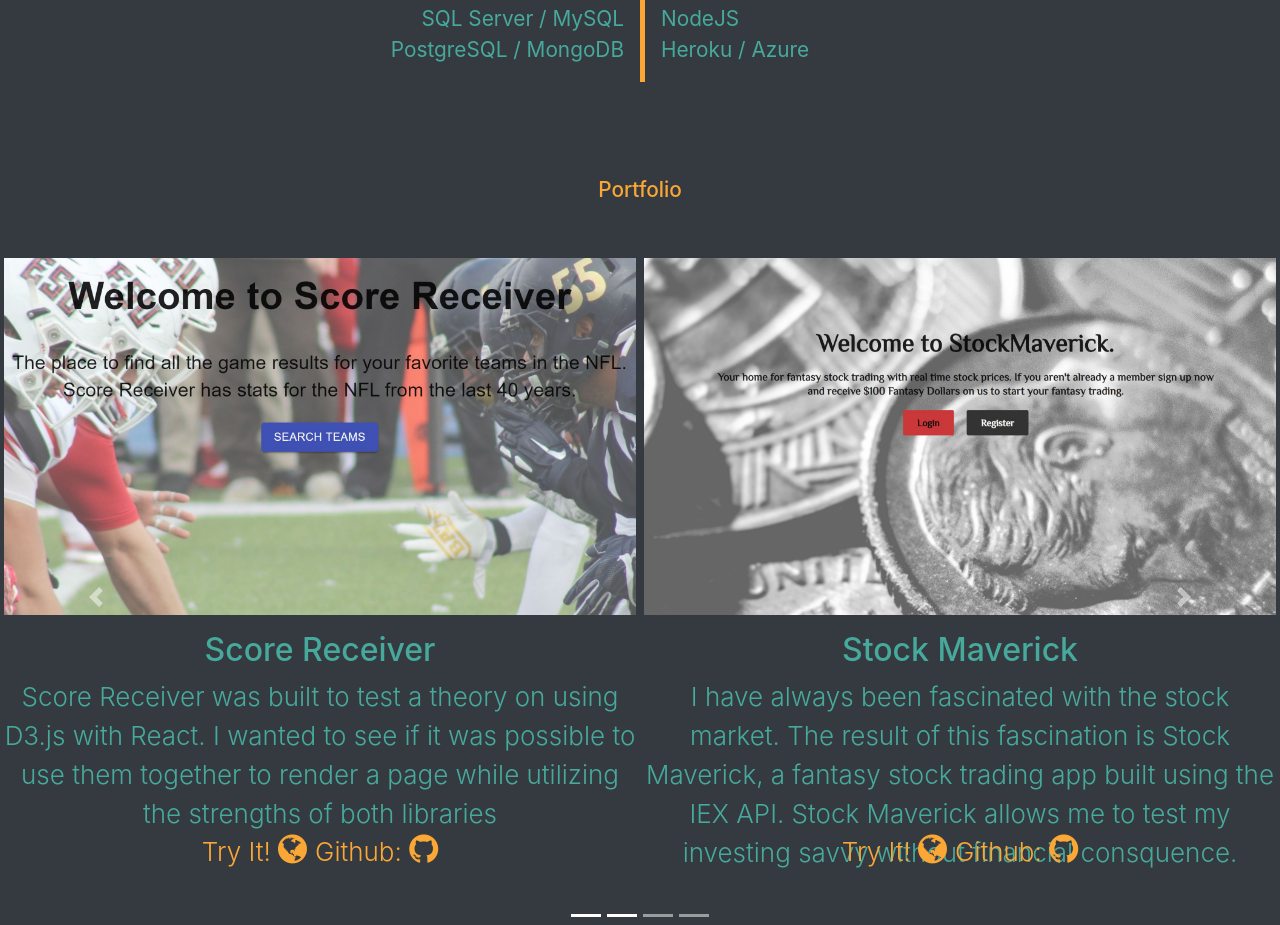
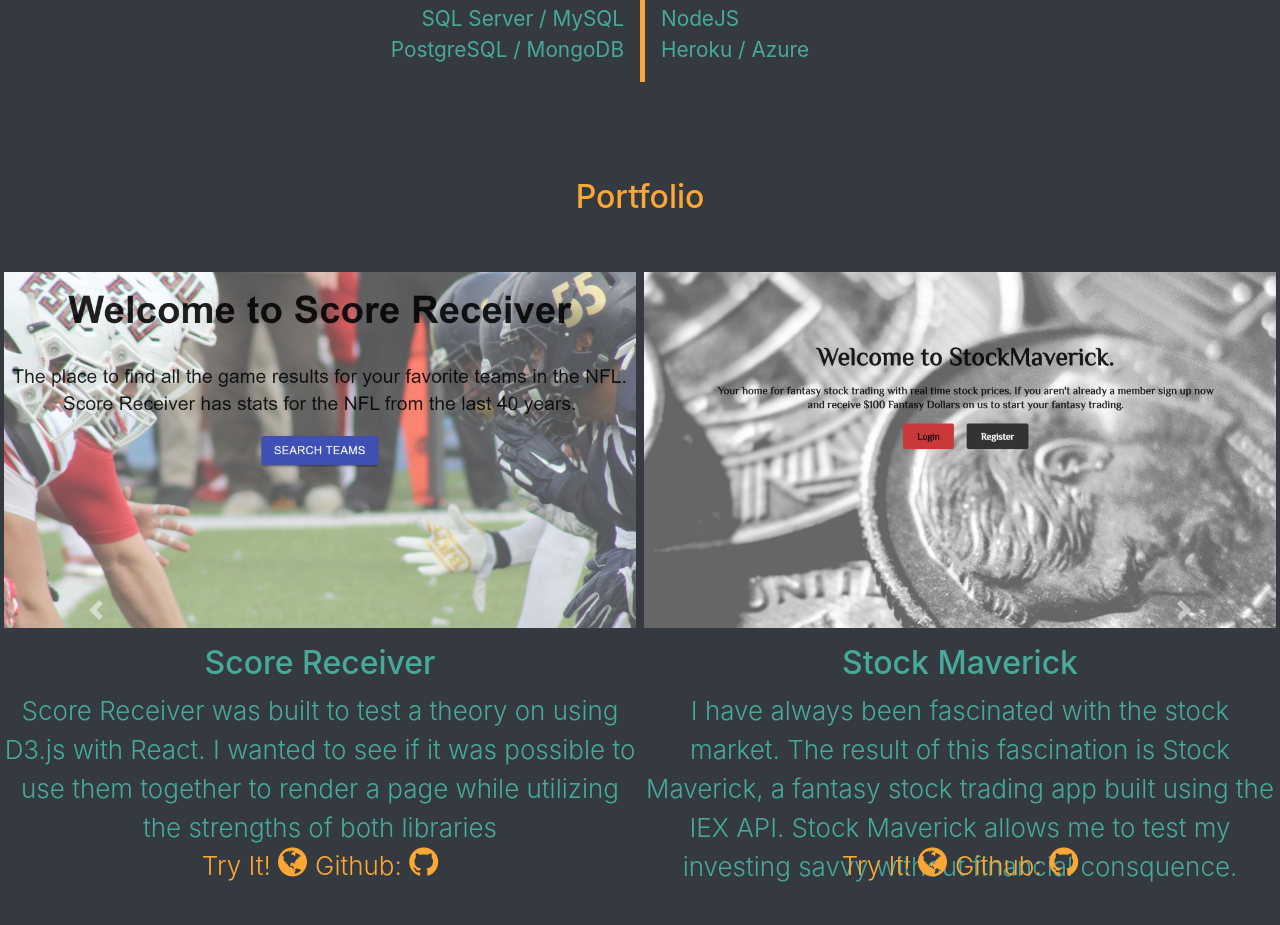
Before and after one commit to Rmckays/newWebsiteAngular, an Angular app: page / in a window 1280 px wide. Shown: the part 840-1765 px from the top of the page. Built offline with nearby package versions, Linux system fonts and the light colour scheme.

Commit message:
Refactor styling errors and navigation.

```diff
--- a/src/app/navigation/navigation.component.html
+++ b/src/app/navigation/navigation.component.html
@@ -19,7 +19,7 @@
           <a class="p-2 text-dark text-dark font-weight-bold nav-link text-right" href="https://rustynsimmons.com/#portfolio">Portfolio</a>
         </li>
         <li class="nav-item">
-          <a class="p-2 text-dark text-dark font-weight-bold nav-link text-right" href="https://rustynsimmons.com0/#about">About</a>
+          <a class="p-2 text-dark text-dark font-weight-bold nav-link text-right" href="https://rustynsimmons.com/#about">About</a>
         </li>
       </ul>
     </div>
--- a/src/app/portfolio/portfolio.component.html
+++ b/src/app/portfolio/portfolio.component.html
@@ -1,5 +1,5 @@
 <div class="container">
-  <h2 class="text-orange col-12 m-auto py-5" id="portfolio">Portfolio</h2>
+  <h2 class="text-orange-header col-12 m-auto py-5" id="portfolio">Portfolio</h2>
 </div>
 <carousel
   [itemsPerSlide]="slidesPerPage"
--- a/src/app/portfolio/portfolio.component.scss
+++ b/src/app/portfolio/portfolio.component.scss
@@ -10,6 +10,12 @@
   text-align: center;
   padding: 1em 0 1em 0;
   font-size: 1.3em;
+}
+
+.text-orange-header {
+  color: $accent;
+  text-align: center;
+  padding: 1em 0 1em 0;
 }
 
 .text-teal {
```
